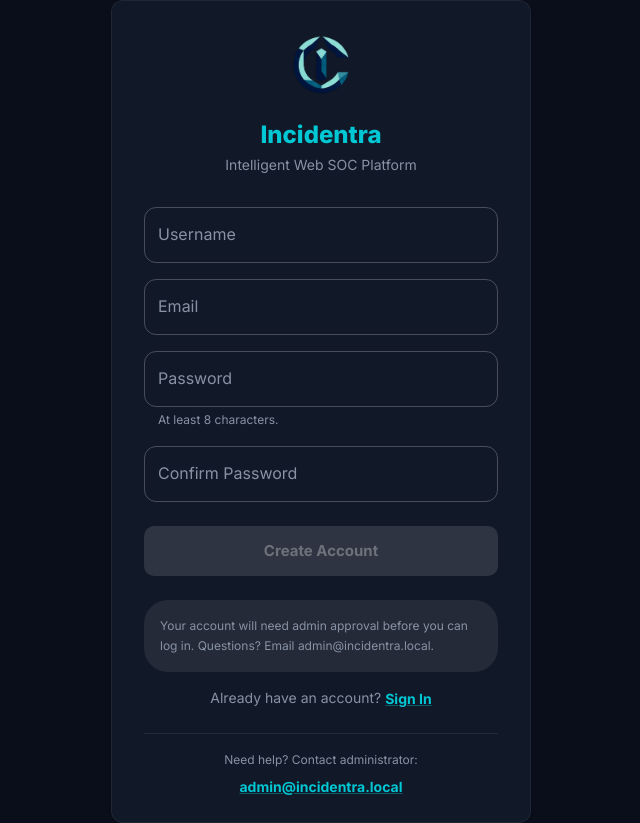
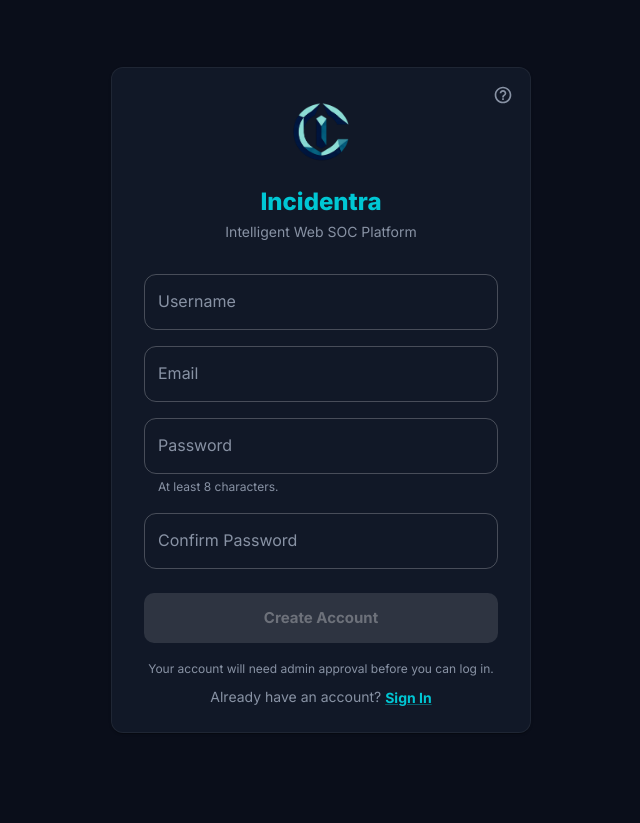
Before and after one commit to HardInCode/incidentra, a React (Create React App) app in the folder frontend/: page /login in a window 1280 px wide. Both pictures are taken after a click on the button "Register". Shown: the whole page, without its empty margins (319-959 px from the left). After the commit the page ends 800 px from the top, so only its background shows below. Built offline with nearby package versions, Linux system fonts and the light colour scheme; no server answers.

Commit message:
add contact admin

```diff
--- a/frontend/src/i18n/locales/en.json
+++ b/frontend/src/i18n/locales/en.json
@@ -534,8 +534,8 @@
     "password": "Password",
     "email": "Email",
     "confirmPassword": "Confirm Password",
-    "noAccountHint": "Need an account? Contact your SOC administrator at {{email}}.",
-    "contactAdminPrompt": "Need help? Contact administrator:",
+    "noAccountHint": "Contact your SOC administrator for account access.",
+    "contactAdminTooltip": "Contact administrator",
     "contactAdminSubject": "Incidentra account support",
     "invalidCredentials": "Invalid username or password.",
     "noAccountPrompt": "Don't have an account?",
@@ -543,7 +543,7 @@
     "haveAccountPrompt": "Already have an account?",
     "registerButton": "Create Account",
     "passwordHint": "At least 8 characters.",
-    "registerHint": "Your account will need admin approval before you can log in. Questions? Email {{email}}.",
+    "registerHint": "Your account will need admin approval before you can log in.",
     "passwordMismatch": "Passwords do not match.",
     "passwordTooShort": "Password must be at least 8 characters.",
     "registerSuccess": "Registration submitted. An administrator must approve your account before you can log in.",
--- a/frontend/src/i18n/locales/id.json
+++ b/frontend/src/i18n/locales/id.json
@@ -533,8 +533,8 @@
     "password": "Kata Sandi",
     "email": "Email",
     "confirmPassword": "Konfirmasi Kata Sandi",
-    "noAccountHint": "Butuh akun? Hubungi administrator SOC di {{email}}.",
-    "contactAdminPrompt": "Butuh bantuan? Hubungi administrator:",
+    "noAccountHint": "Hubungi administrator SOC untuk mendapatkan akses akun.",
+    "contactAdminTooltip": "Hubungi administrator",
     "contactAdminSubject": "Bantuan akun Incidentra",
     "invalidCredentials": "Username atau password salah.",
     "noAccountPrompt": "Belum punya akun?",
@@ -542,7 +542,7 @@
     "haveAccountPrompt": "Sudah punya akun?",
     "registerButton": "Buat Akun",
     "passwordHint": "Minimal 8 karakter.",
-    "registerHint": "Akun perlu disetujui admin sebelum bisa login. Ada pertanyaan? Email {{email}}.",
+    "registerHint": "Akun perlu disetujui admin sebelum bisa login.",
     "passwordMismatch": "Kata sandi tidak cocok.",
     "passwordTooShort": "Kata sandi minimal 8 karakter.",
     "registerSuccess": "Pendaftaran berhasil dikirim. Administrator harus menyetujui akun Anda sebelum bisa login.",
--- a/frontend/src/pages/Login.js
+++ b/frontend/src/pages/Login.js
@@ -9,7 +9,11 @@
  * Backend counterpart: backend/app/api/auth.py
  */
 import React, { useState } from 'react';
-import { Box, Card, CardContent, Typography, TextField, Button, CircularProgress, Alert, Link } from '@mui/material';
+import {
+  Box, Card, CardContent, Typography, TextField, Button, CircularProgress, Alert, Link,
+  IconButton, Tooltip,
+} from '@mui/material';
+import { HelpOutline } from '@mui/icons-material';
 import { login, register } from '../services/api';
 import { useLanguage } from '../context/LanguageContext';
 
@@ -118,7 +122,25 @@ export default function Login({ onLogin }) {
       bgcolor: 'background.default',
     }}>
       <Card sx={{ width: '100%', maxWidth: 420, mx: 2 }}>
-        <CardContent sx={{ p: 4 }}>
+        <CardContent sx={{ p: 4, position: 'relative' }}>
+          <Tooltip title={t('login.contactAdminTooltip')} arrow>
+            <IconButton
+              component="a"
+              href={`mailto:${ADMIN_CONTACT_EMAIL}?subject=${encodeURIComponent(t('login.contactAdminSubject'))}`}
+              aria-label={t('login.contactAdminTooltip')}
+              size="small"
+              sx={{
+                position: 'absolute',
+                top: 12,
+                right: 12,
+                color: 'text.secondary',
+                '&:hover': { color: 'primary.main' },
+              }}
+            >
+              <HelpOutline fontSize="small" />
+            </IconButton>
+          </Tooltip>
+
           <Box sx={{ textAlign: 'center', mb: 4 }}>
             <Box
               component="img"
@@ -175,12 +197,6 @@ export default function Login({ onLogin }) {
                   </Button>
                 </Box>
               </form>
-
-              <Box sx={{ mt: 3, p: 2, bgcolor: 'action.hover', borderRadius: 2 }}>
-                <Typography variant="caption" sx={{ color: 'text.secondary', display: 'block' }}>
-                  {t('login.noAccountHint', { email: ADMIN_CONTACT_EMAIL })}
-                </Typography>
-              </Box>
 
               <Box sx={{ mt: 2, textAlign: 'center' }}>
                 <Typography variant="body2" sx={{ color: 'text.secondary' }}>
@@ -241,13 +257,10 @@ export default function Login({ onLogin }) {
                 </Box>
               </form>
 
-              <Box sx={{ mt: 3, p: 2, bgcolor: 'action.hover', borderRadius: 2 }}>
-                <Typography variant="caption" sx={{ color: 'text.secondary', display: 'block' }}>
-                  {t('login.registerHint', { email: ADMIN_CONTACT_EMAIL })}
+              <Box sx={{ mt: 2, textAlign: 'center' }}>
+                <Typography variant="caption" sx={{ color: 'text.secondary', display: 'block', mb: 1 }}>
+                  {t('login.registerHint')}
                 </Typography>
-              </Box>
-
-              <Box sx={{ mt: 2, textAlign: 'center' }}>
                 <Typography variant="body2" sx={{ color: 'text.secondary' }}>
                   {t('login.haveAccountPrompt')}{' '}
                   <Link component="button" type="button" onClick={() => switchMode('login')} sx={{ fontWeight: 700 }}>
@@ -257,24 +270,6 @@ export default function Login({ onLogin }) {
               </Box>
             </>
           )}
-
-          <Box sx={{
-            mt: 3,
-            pt: 2,
-            borderTop: 1,
-            borderColor: 'divider',
-            textAlign: 'center',
-          }}>
-            <Typography variant="caption" sx={{ color: 'text.secondary', display: 'block', mb: 0.5 }}>
-              {t('login.contactAdminPrompt')}
-            </Typography>
-            <Link
-              href={`mailto:${ADMIN_CONTACT_EMAIL}?subject=${encodeURIComponent(t('login.contactAdminSubject'))}`}
-              sx={{ fontWeight: 700, fontSize: '0.875rem', wordBreak: 'break-all' }}
-            >
-              {ADMIN_CONTACT_EMAIL}
-            </Link>
-          </Box>
         </CardContent>
       </Card>
     </Box>
```
Also changed, not shown: 2 other files (tests, documents, lock files or other folders).
